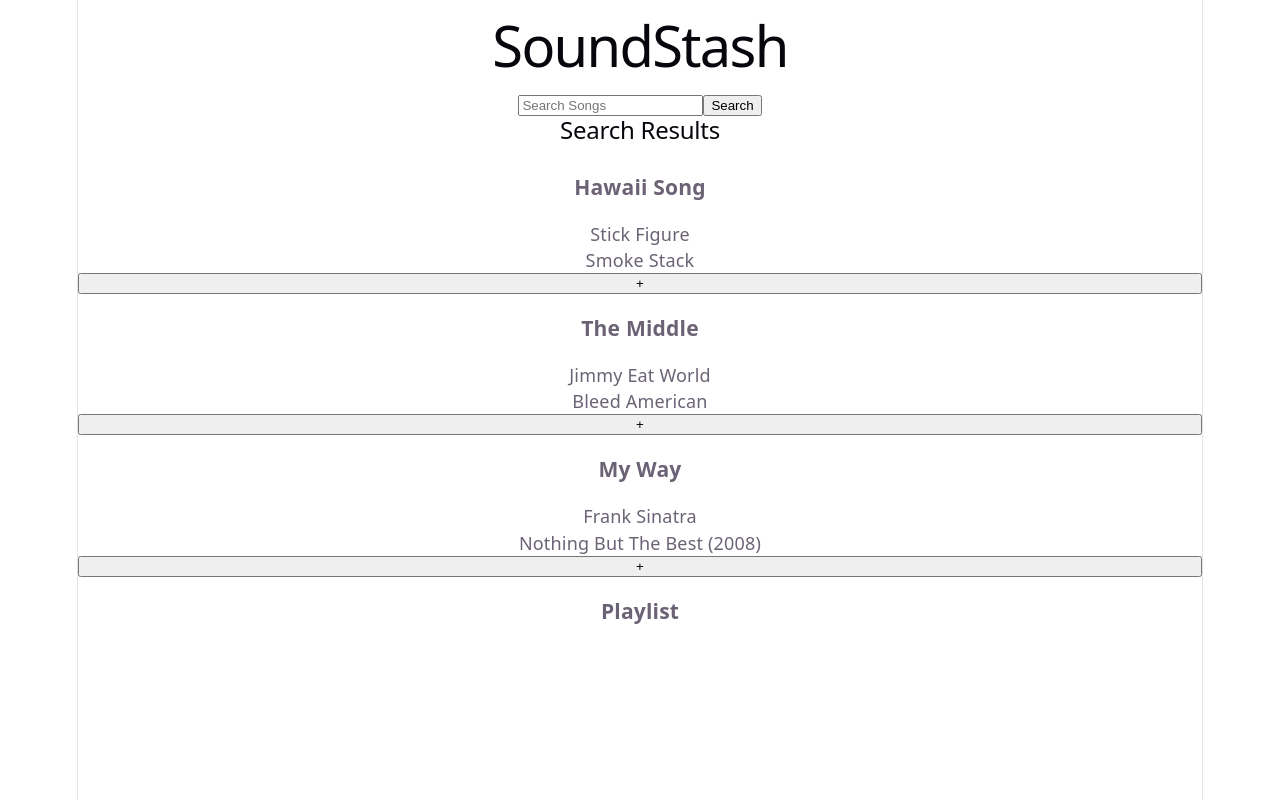
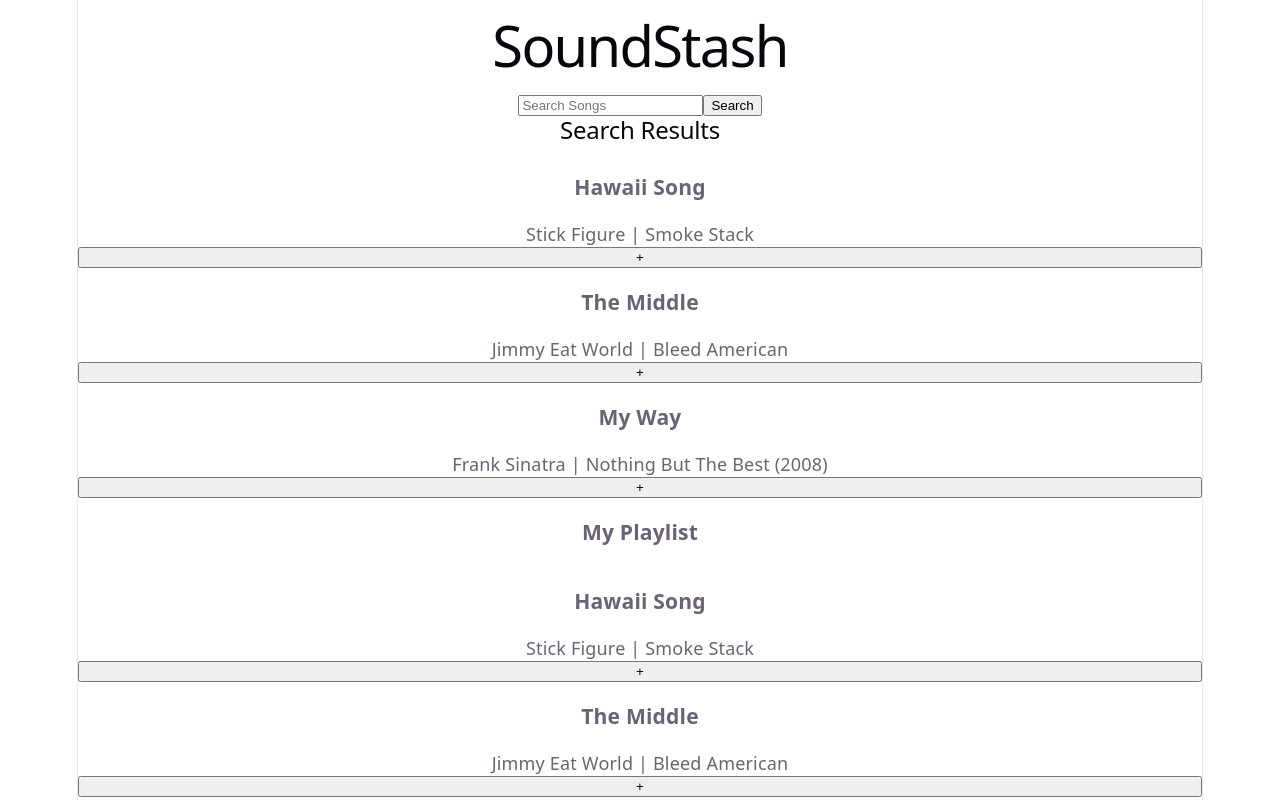
Before and after one commit to nwsmithdev/SoundStash, a React (Vite) app: page / in a window 1280 px wide. Built offline with nearby package versions, Linux system fonts and the light colour scheme.

Commit message:
updated Playlist and Track components

```diff
--- a/src/Components/App/App.jsx
+++ b/src/Components/App/App.jsx
@@ -24,12 +24,28 @@ function App() {
     },
   ];
 
+  const playlistName = "My Playlist";
+  const playlistTracks = [
+    {
+      title: "Hawaii Song",
+      artist: "Stick Figure",
+      album: "Smoke Stack",
+      id: "01",
+    },
+    {
+      title: "The Middle",
+      artist: "Jimmy Eat World",
+      album: "Bleed American",
+      id: "02",
+    },
+  ];
+
   return (
     <>
       <h1>SoundStash</h1>
       <SearchBar />
       <SearchResults tracks={tracksArr} />
-      <Playlist />
+      <Playlist name={playlistName} trackListing={playlistTracks} />
     </>
   );
 }
--- a/src/Components/Playlist/Playlist.jsx
+++ b/src/Components/Playlist/Playlist.jsx
@@ -1,9 +1,11 @@
 import styles from "./Playlist.module.css";
+import TrackList from "../TrackList/TrackList.jsx";
 
-function Playlist() {
+function Playlist(props) {
   return (
     <>
-      <h3>Playlist</h3>
+      <h3>{props.name}</h3>
+      <TrackList tracks={props.trackListing} />
     </>
   );
 }
--- a/src/Components/Track/Track.jsx
+++ b/src/Components/Track/Track.jsx
@@ -4,8 +4,9 @@ function Track(props) {
   return (
     <>
       <h3>{props.title}</h3>
-      <p>{props.artist}</p>
-      <p>{props.album}</p>
+      <p>
+        {props.artist} | {props.album}
+      </p>
       <button aria-label="Add song to playlist">+</button>
     </>
   );
```
